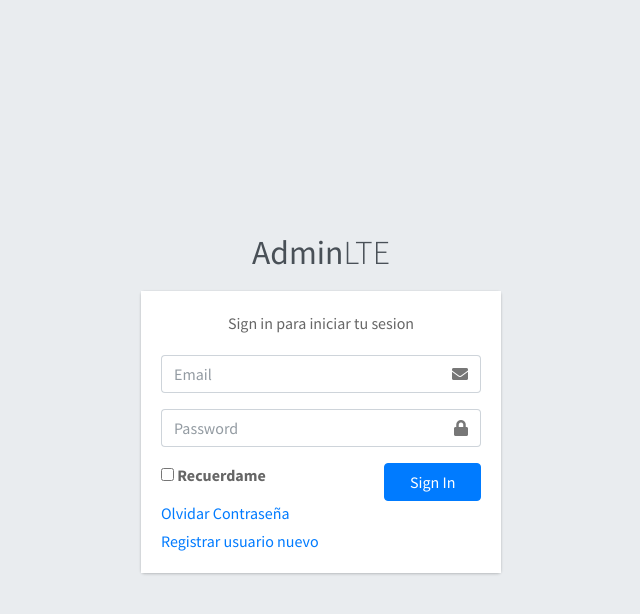
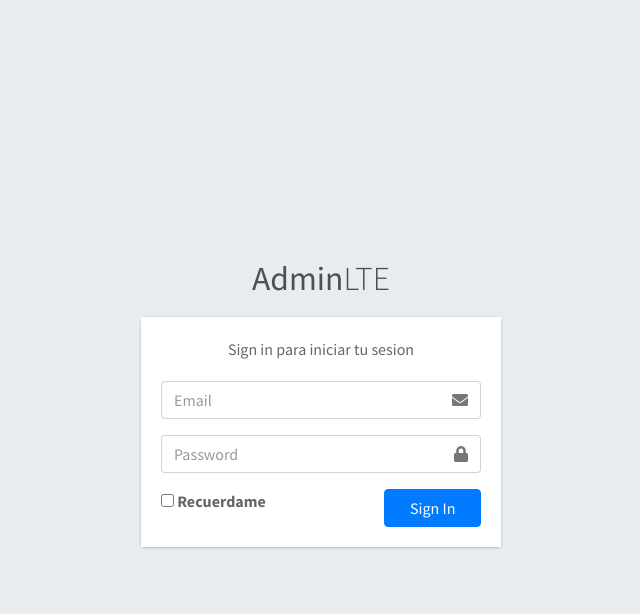
Before and after one commit to DuvanCasta25/Laboratorio_MVC, a PHP site: page /pagina/views/login.php in a window 1280 px wide. Shown: the top 614 px of the page, without its empty margins (319-959 px from the left). Run offline with PHP 8.4, Linux system fonts and the light colour scheme; some libraries are stand-ins or nearby versions.

Commit message:
login.php

```diff
--- a/views/login.php
+++ b/views/login.php
@@ -82,12 +82,6 @@
               }
           ?>
 
-      <p class="mb-1">
-        <a href="forgot-password.html">Olvidar Contraseña</a>
-      </p>
-      <p class="mb-0">
-        <a href="register.html" class="text-center">Registrar usuario nuevo</a>
-      </p>
     </div>
     <!-- /.login-card-body -->
   </div>
```
